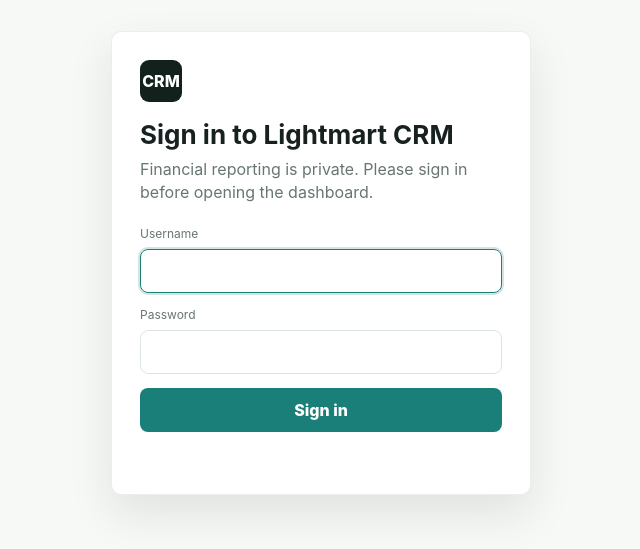
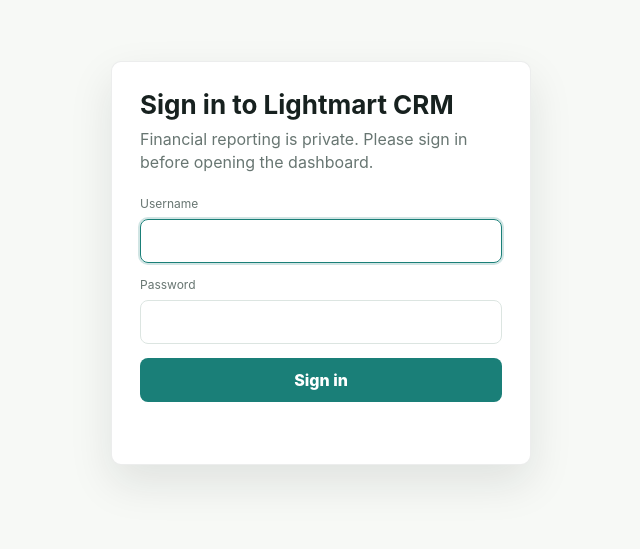
Before and after one commit to jjay6699/lighthouse-crm, a website: page public/login.html in a window 1280 px wide. Shown: the part 137-686 px from the top of the page, without its empty margins (319-959 px from the left). Drawn offline with Linux system fonts and the light colour scheme.

Commit message:
Remove login page mark

```diff
--- a/public/login.html
+++ b/public/login.html
@@ -37,18 +37,6 @@
         background: var(--panel);
         box-shadow: 0 18px 44px rgba(23, 33, 31, 0.1);
         padding: 28px;
-      }
-
-      .mark {
-        width: 42px;
-        height: 42px;
-        border-radius: 9px;
-        background: var(--nav);
-        color: #fff;
-        display: grid;
-        place-items: center;
-        font-weight: 800;
-        margin-bottom: 18px;
       }
 
       h1 {
@@ -117,7 +105,6 @@
   </head>
   <body>
     <main>
-      <div class="mark">CRM</div>
       <h1>Sign in to Lightmart CRM</h1>
       <p>Financial reporting is private. Please sign in before opening the dashboard.</p>
       <form id="loginForm">
```
